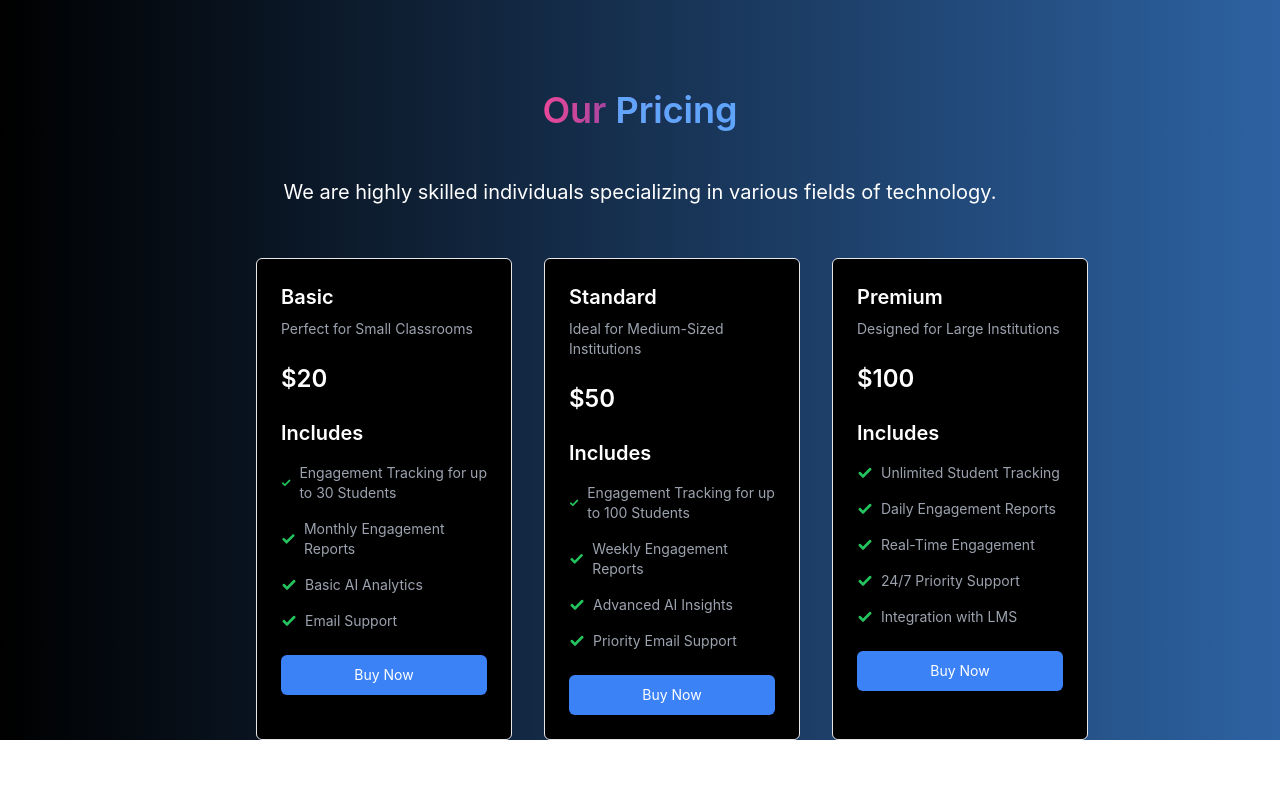
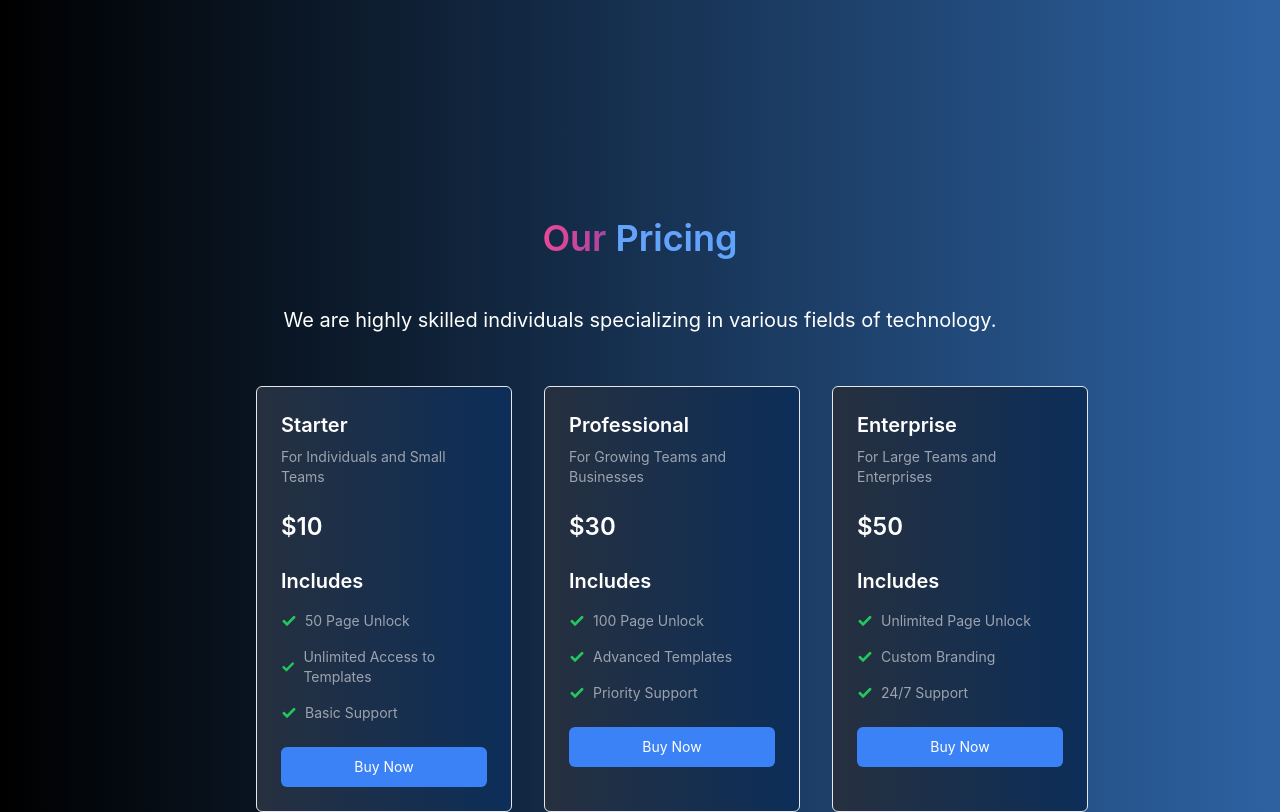
Before and after one commit to aryalbirat/ClassLens, a React (Create React App) app in the folder frontend/: page / in a window 1280 px wide. Shown: the part 2152-2964 px from the top of the page. Before the commit the page ends 2892 px from the top, so only its background shows below. Built offline with nearby package versions, Linux system fonts and the light colour scheme.

Commit message:
Made some changes to the design of the file

```diff
--- a/frontend/src/components/Card.js
+++ b/frontend/src/components/Card.js
@@ -2,7 +2,7 @@ import React from 'react';
 
 const Card = (props) => {
     return (
-        <div className="flex flex-col bg-slate-800 shadow-sm border border-slate-200 rounded-lg my-7 w-60">
+        <div className="flex flex-col  bg-gradient-to-r from-[#2b3035] to-[#14176d] shadow-sm border border-slate-200 rounded-lg my-7 w-60">
             <div className="m-4 overflow-hidden rounded-md h-25 flex justify-center items-center">
                 <img
                     className="w-full h-64 object-cover overflow-hidden"
--- a/frontend/src/components/PriceCard.js
+++ b/frontend/src/components/PriceCard.js
@@ -2,7 +2,7 @@ import React from 'react';
 
 const PriceCard = ({ title, description, price, period, features }) => {
   return (
-    <div className="ml-16 border rounded-md p-6 hover:shadow-lg transition-shadow bg-black text-white w-64 h-auto">
+    <div className="ml-16 border rounded-md p-6 bg-gradient-to-r from-[#26303f] to-[#0c2e59] text-white w-64 h-auto">
       <h3 className="text-white text-xl font-semibold mb-2">{title}</h3>
       <p className="text-sm text-gray-400">{description}</p>
       <div className="mt-6">
--- a/frontend/src/pages/Pricing.js
+++ b/frontend/src/pages/Pricing.js
@@ -2,59 +2,59 @@ import React from 'react';
 import PriceCard from '../components/PriceCard';
 
 export default function Pricing() {
+  // Sample data for pricing plans
   const pricingPlans = [
     {
-      title: "Basic",
-      price: "$20",
+      title: "Starter",
+      price: "$10",
       duration: "per month",
-      description: "Perfect for Small Classrooms",
+      description: "For Individuals and Small Teams",
       features: [
-        "Engagement Tracking for up to 30 Students",
-        "Monthly Engagement Reports",
-        "Basic AI Analytics",
-        "Email Support",
+        "50 Page Unlock",
+        "Unlimited Access to Templates",
+        "Basic Support"
       ],
     },
     {
-      title: "Standard",
-      price: "$50",
+      title: "Professional",
+      price: "$30",
       duration: "per month",
-      description: "Ideal for Medium-Sized Institutions",
+      description: "For Growing Teams and Businesses",
       features: [
-        "Engagement Tracking for up to 100 Students",
-        "Weekly Engagement Reports",
-        "Advanced AI Insights",
-        "Priority Email Support"
+        "100 Page Unlock",
+        "Advanced Templates",
+        "Priority Support",
       ],
     },
     {
-      title: "Premium",
-      price: "$100",
+      title: "Enterprise",
+      price: "$50",
       duration: "per month",
-      description: "Designed for Large Institutions",
+      description: "For Large Teams and Enterprises",
       features: [
-        "Unlimited Student Tracking",
-        "Daily Engagement Reports",
-        "Real-Time Engagement",
-        "24/7 Priority Support",
-        "Integration with LMS",
+        "Unlimited Page Unlock",
+        "Custom Branding",
+        "24/7 Support",
+
       ],
-    },
+    }
   ];
 
   return (
-    <section id="pricing">
     <div className="bg-gradient-to-r from-[#000000] to-[#2d62a2]">
-        <div className="flex flex-col justify-center items-center">
+      {/* Title Section */}
+      <div className="flex flex-col justify-center items-center pt-32">
         <h1 className="text-4xl font-semibold text-transparent bg-clip-text bg-gradient-to-r from-pink-500 to-blue-800 mb-4 text-center">
           Our <span className="text-blue-400">Pricing</span>
         </h1>
       </div>
 
+      {/* Description */}
       <p className="text-xl pt-5 text-white my-3 max-w-3xl mx-auto text-center">
         We are highly skilled individuals specializing in various fields of technology.
       </p>
 
+      {/* Pricing Cards */}
       <div className="flex justify-center space-x-8 pt-10">
         {pricingPlans.map((plan, index) => (
           <PriceCard
@@ -68,6 +68,5 @@ export default function Pricing() {
         ))}
       </div>
     </div>
-    </section>
   );
 }
```
Lines whose indentation alone changed are shown as unchanged.
